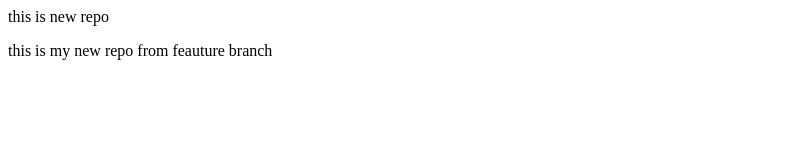
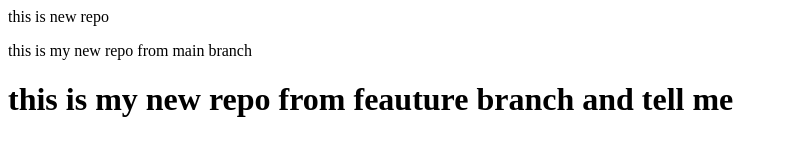
Before and after one commit to jeevansandhu-1507/globalrepo, a plain HTML site: page index.html in a window 1280 px wide. Shown: the whole page, without its empty margins (0-788 px from the left). Drawn offline with Linux system fonts and the light colour scheme.

Commit message:
testing from branh

```diff
--- a/index.html
+++ b/index.html
@@ -1,2 +1,3 @@
 <p>this is new repo </p>
-<p>this is my new repo from feauture branch</p>
+<p>this is my new repo from main branch</p>
+<h1>this is my new repo from feauture branch and tell me</h1>
```
